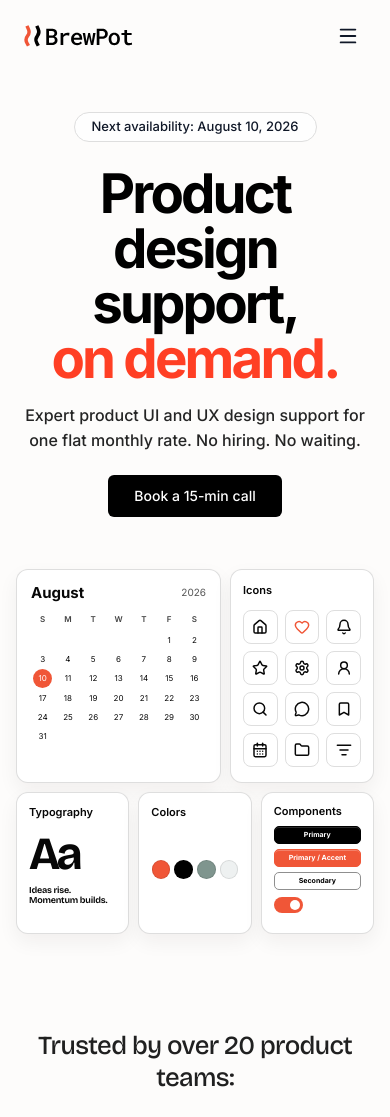
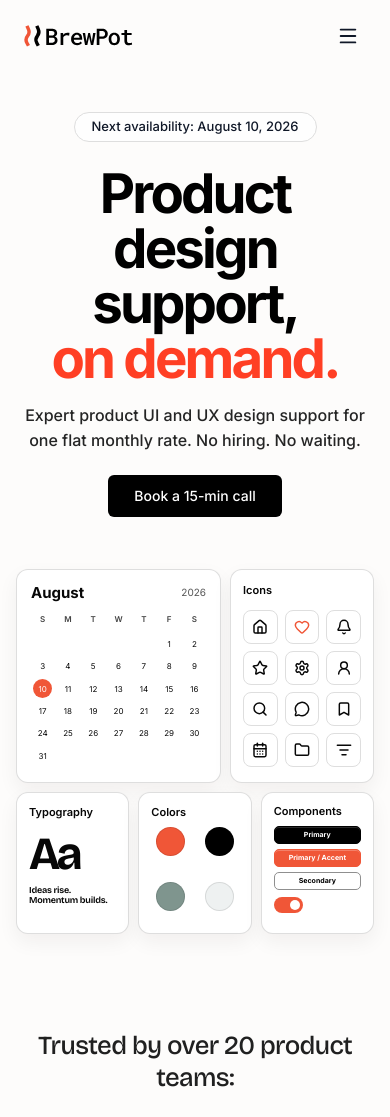
Before and after one commit to yatingzhaoo/BrewPot, a React (Vite) app: page / in a window 390 px wide. Shown: the top 1117 px of the page. Built offline with nearby package versions, Linux system fonts and the light colour scheme.

Commit message:
Refine mobile palette and calendar spacing

```diff
--- a/src/index.css
+++ b/src/index.css
@@ -623,12 +623,22 @@ body {
   }
   .result-card h2 { font-size: 11px; }
 
-  .calendar-card { padding: 15px 14px; }
+  .calendar-card {
+    display: flex;
+    flex-direction: column;
+    padding: 15px 14px;
+  }
   .calendar-heading { margin-bottom: 12px; }
   .calendar-heading strong { font-size: 15px; }
   .calendar-heading > span { font-size: 10px; }
   .calendar-grid { gap: 5px 2px; font-size: 8px; }
   .calendar-weekdays { margin-bottom: 7px; }
+  .calendar-card > .calendar-grid:last-child {
+    flex: 1;
+    grid-auto-rows: minmax(0, 1fr);
+    align-items: center;
+    gap: 0 2px;
+  }
   .calendar-grid span { min-height: 14px; }
   .calendar-grid .selected-day {
     width: 19px;
@@ -658,9 +668,10 @@ body {
   }
   .color-list {
     flex: 1;
-    grid-template-columns: repeat(4, minmax(0, 1fr));
+    grid-template-columns: repeat(2, minmax(0, 1fr));
+    grid-template-rows: repeat(2, minmax(0, 1fr));
     align-content: center;
-    gap: 3px;
+    gap: 9px;
     width: 100%;
     margin-top: 0;
   }
@@ -668,8 +679,8 @@ body {
   .color-row:nth-child(5) { display: none; }
   .color-row > span:last-child { display: none; }
   .color-swatch {
-    width: clamp(16px, 4.8vw, 19px);
-    height: clamp(16px, 4.8vw, 19px);
+    width: clamp(26px, 7.4vw, 30px);
+    height: clamp(26px, 7.4vw, 30px);
     border-radius: 50%;
   }
 
```
Also changed, not shown: 1 other file (tests, documents, lock files or other folders).
